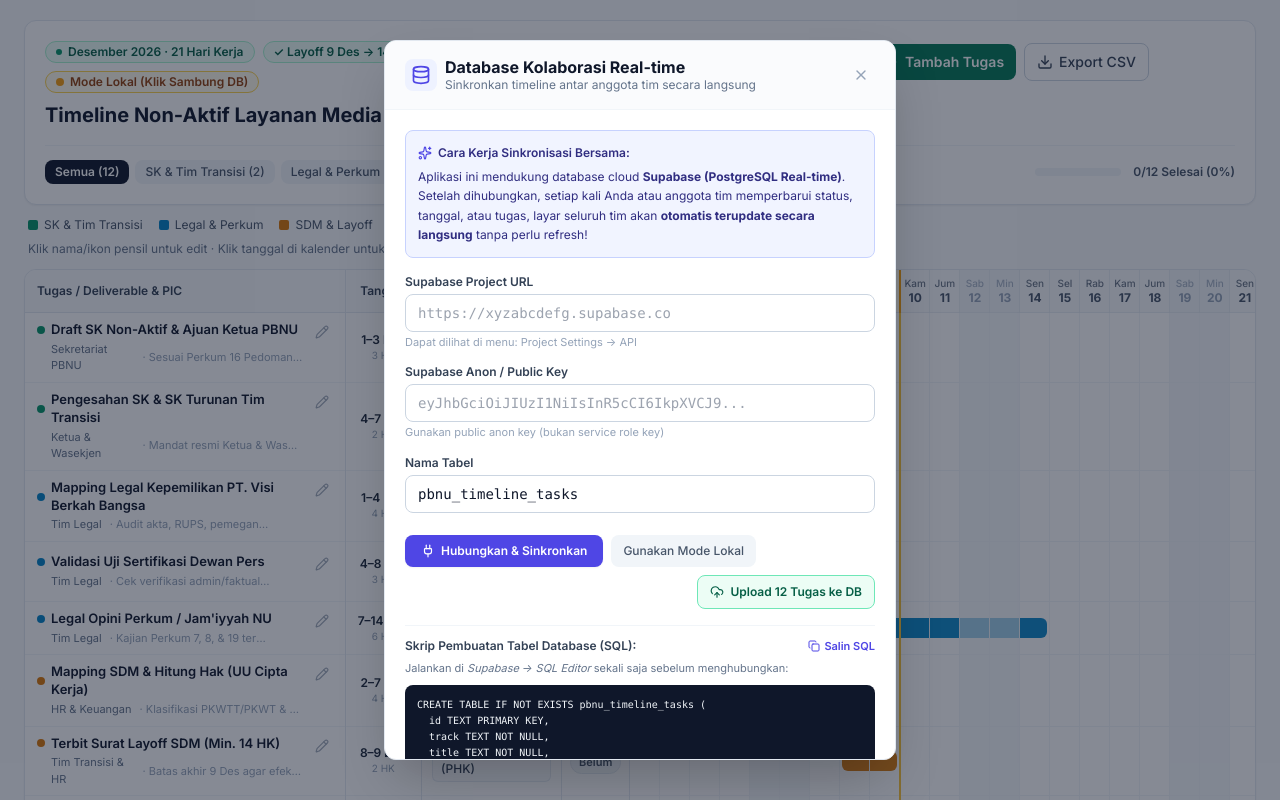
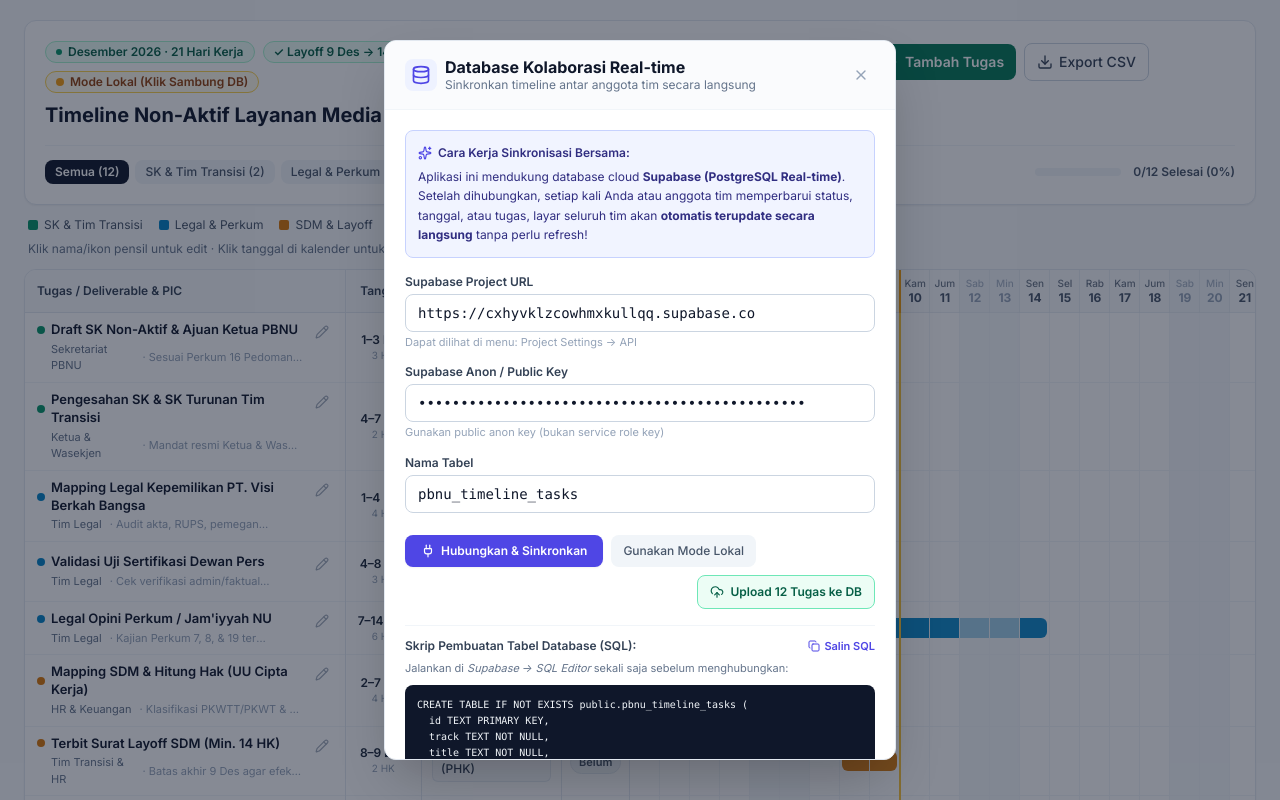
Before and after one commit to masizull/timeline-pbnu-desember2026, a website: page index.html in a window 1280 px wide. Both pictures are taken after a click on the button "Mode Lokal (Klik Sambung DB)". Shown: the top 800 px of the page. Drawn offline with nearby package versions, Linux system fonts and the light colour scheme; no server answers.

Commit message:
feat: pasangkan kredensial Supabase & perbarui skrip SQL permissions

```diff
--- a/config.js
+++ b/config.js
@@ -1,15 +1,14 @@
 // ====================================================================
 // KONFIGURASI SUPABASE / DATABASE CLOUD
-// Anda dapat memasukkan URL dan anon-key Supabase di bawah ini
-// ATAU langsung mengaturnya lewat tombol "Database" di pojok kanan atas aplikasi.
+// Terhubung ke project Supabase Timeline PBNU
 // ====================================================================
 
 window.SUPABASE_CONFIG = {
-  // Masukkan Supabase Project URL, contoh: "https://xyzcompany.supabase.co"
-  url: "",
+  // Supabase Project URL
+  url: "https://cxhyvklzcowhmxkullqq.supabase.co",
 
-  // Masukkan Supabase Anon / Public API Key
-  anonKey: "",
+  // Supabase Publishable / Anon Key
+  anonKey: "sb_publishable_IsSx4mYrJVlwIZngEWP5EQ_a08WfKGK",
 
   // Nama tabel default
   tableName: "pbnu_timeline_tasks"
--- a/index.html
+++ b/index.html
@@ -239,7 +239,7 @@
             </button>
           </div>
           <p class="text-[11px] text-slate-500 mb-2">Jalankan di <em>Supabase → SQL Editor</em> sekali saja sebelum menghubungkan:</p>
-          <pre class="bg-slate-900 text-slate-100 text-[10px] p-3 rounded-lg overflow-x-auto max-h-36 font-mono leading-relaxed" id="sqlCodeBlock">CREATE TABLE IF NOT EXISTS pbnu_timeline_tasks (
+          <pre class="bg-slate-900 text-slate-100 text-[10px] p-3 rounded-lg overflow-x-auto max-h-48 font-mono leading-relaxed" id="sqlCodeBlock">CREATE TABLE IF NOT EXISTS public.pbnu_timeline_tasks (
   id TEXT PRIMARY KEY,
   track TEXT NOT NULL,
   title TEXT NOT NULL,
@@ -247,15 +247,17 @@
   pic TEXT,
   start INT NOT NULL CHECK (start >= 1 AND start <= 31),
   end_day INT NOT NULL CHECK (end_day >= 1 AND end_day <= 31),
-  status TEXT NOT NULL DEFAULT 'Belum',
+  status TEXT NOT NULL DEFAULT 'Belum' CHECK (status IN ('Belum', 'Proses', 'Selesai')),
   note TEXT,
   is_layoff_gate BOOLEAN DEFAULT FALSE,
   order_idx INT DEFAULT 0,
   updated_at TIMESTAMP WITH TIME ZONE DEFAULT NOW()
 );
-ALTER PUBLICATION supabase_realtime ADD TABLE pbnu_timeline_tasks;
-ALTER TABLE pbnu_timeline_tasks ENABLE ROW LEVEL SECURITY;
-CREATE POLICY "Public full access" ON pbnu_timeline_tasks FOR ALL USING (true) WITH CHECK (true);</pre>
+GRANT ALL ON TABLE public.pbnu_timeline_tasks TO anon, authenticated, service_role;
+GRANT ALL ON ALL SEQUENCES IN SCHEMA public TO anon, authenticated, service_role;
+ALTER PUBLICATION supabase_realtime ADD TABLE public.pbnu_timeline_tasks;
+ALTER TABLE public.pbnu_timeline_tasks ENABLE ROW LEVEL SECURITY;
+CREATE POLICY "Allow public all" ON public.pbnu_timeline_tasks FOR ALL USING (true) WITH CHECK (true);</pre>
         </div>
       </div>
     </div>
@@ -586,7 +588,11 @@ CREATE POLICY "Public full access" ON pbnu_timeline_tasks FOR ALL USING (true) W
             console.warn('Gagal koneksi Supabase:', err);
             dbMode = 'local';
             updateDbStatusBadge('local', 'Gagal Koneksi DB (Mode Lokal)');
-            if (!silent) showToast('Gagal terhubung ke database: ' + err.message);
+            let msg = 'Gagal terhubung ke database: ' + (err.message || err);
+            if (err.code === '42501' || (err.message && err.message.includes('permission denied'))) {
+              msg = 'Akses ditolak (42501). Jalankan skrip GRANT SQL di Supabase SQL Editor!';
+            }
+            if (!silent) showToast(msg);
           }
         }
 
```
Also changed, not shown: 1 other file.
